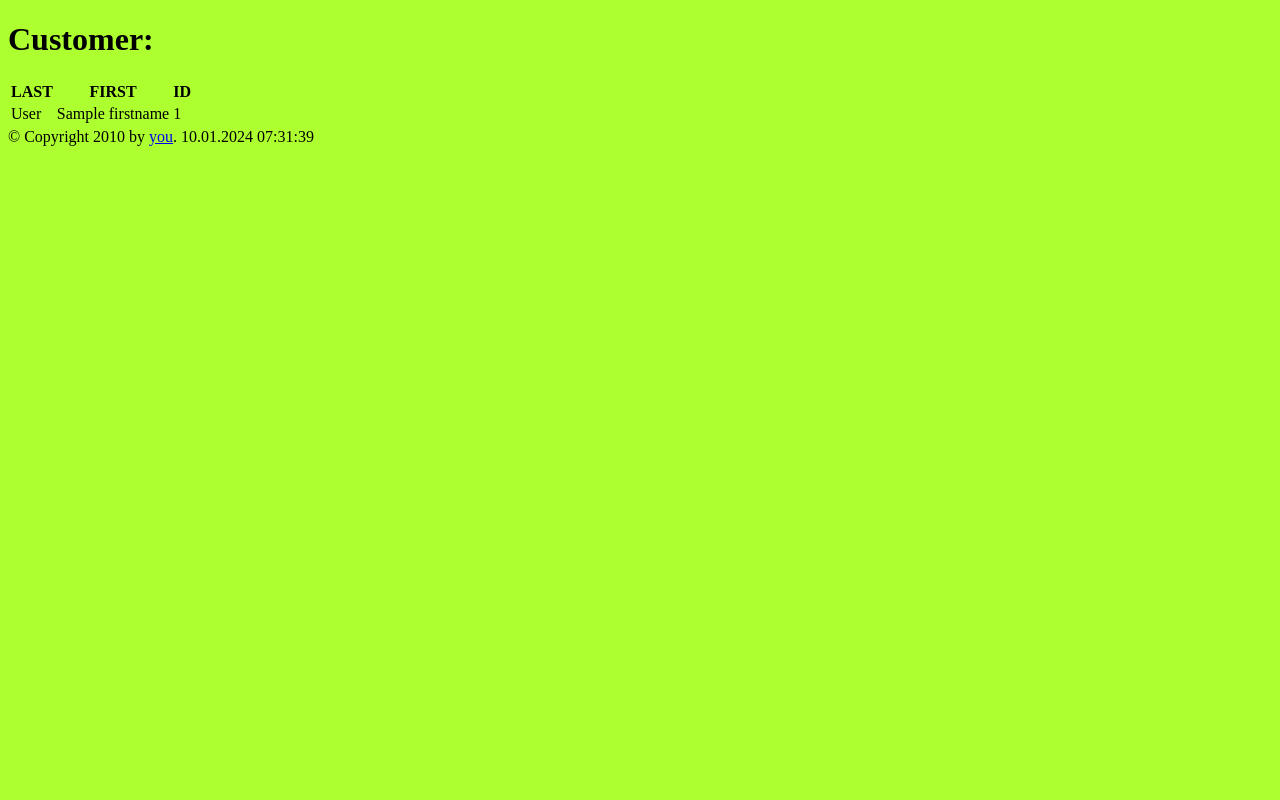
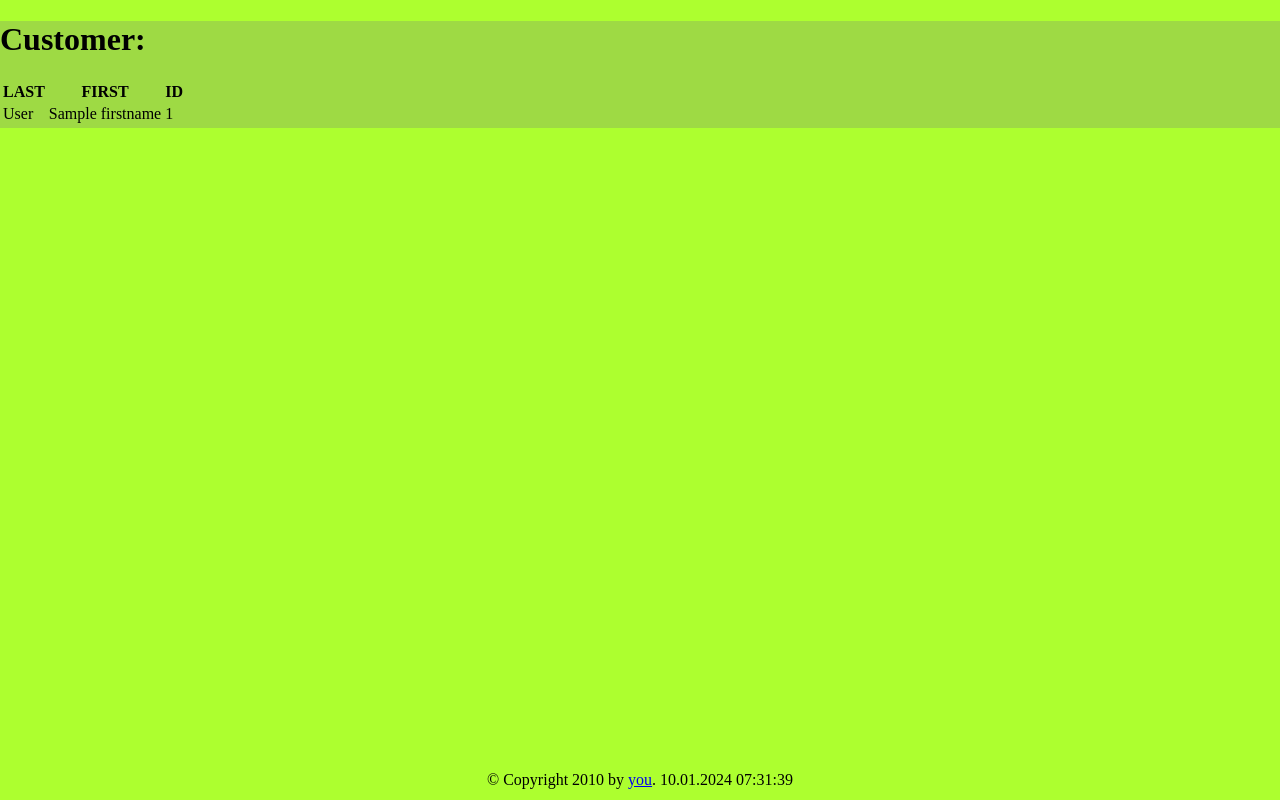
Before and after one commit to xKURDOx/HausverwaltungFrontend, a Flask app: page /test in a window 1280 px wide. Run offline with Flask 3, Linux system fonts and the light colour scheme; a database or web service that is not in the repository returns one stand-in record (values such as "Sample title"); data that the repository does not hold is empty.

Commit message:
updated styles

```diff
--- a/app/static/styles/style.css
+++ b/app/static/styles/style.css
@@ -1,3 +1,31 @@
 html {
     background-color: greenyellow;
 }
+
+body {
+    position: absolute;
+    margin: auto;
+    height: 100%;
+    width: 100%;
+}
+
+#content {
+    background-color: rgb(158, 218, 68);
+}
+
+#footer-wrapper {
+    position: fixed;
+    bottom: 0;
+    height: 5%;
+    width: 100%;
+}
+
+
+
+#footer {
+    display: flex;
+    flex-direction: row;
+    align-items: center;
+    justify-content: center;
+    height: 100%;
+}
--- a/app/templates/layout.html
+++ b/app/templates/layout.html
@@ -8,10 +8,12 @@
   </head>
   <body>
     <div id="content">{% block content %}{% endblock %}</div>
-    <div id="footer">
-      {% block footer %}
-      &copy; Copyright 2010 by <a href="http://domain.invalid/">you</a>.
-      {% endblock %}
+    <div id="footer-wrapper">
+      <div id="footer">
+        {% block footer %}
+        &copy; Copyright 2010 by <a href="http://domain.invalid/">you</a>.
+        {% endblock %}
+      </div>
     </div>
   </body>
 </html>
```
